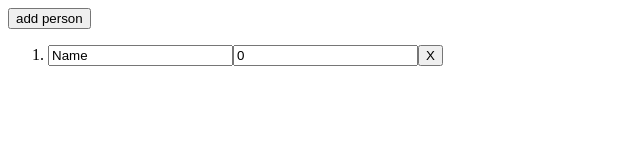
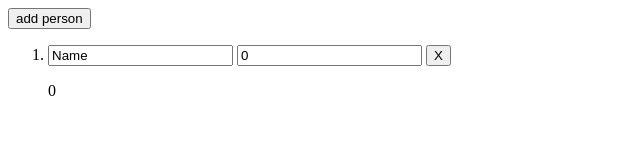
Before and after one commit to kebabbi/wiebetaaltwat, a plain HTML site: page vuetest.html in a window 1280 px wide. Shown: the full height of the page, 0-640 px from the left. Drawn offline with nearby package versions, Linux system fonts and the light colour scheme.

Commit message:
use computed value instead of button

```diff
--- a/vuetest.html
+++ b/vuetest.html
@@ -14,8 +14,11 @@
         <button v-on:click="addPerson">add person</button>
         <ol>
             <li v-for="(person, index) in people">
-                <input v-model="person.name"><input v-model="person.amount"><button v-on:click="people.splice(index, 1)">X</button>
+                <input v-model="person.name">
+                <input v-model.number="person.amount" type="number">
+                <button v-on:click="people.splice(index, 1)">X</button>
             </li>
+            <p>{{totalAmount}}</p>
         </ol>
     </div>
 
@@ -24,13 +27,18 @@
             el: '#app-4',
             data: {
                 people: [
-                { name: 'Name', amount: 0},
+                    { name: 'Name', amount: 0},
                 ]
             },
             methods: {
                 addPerson: function(){
                     this.people.push({name:'Name', amount: 0})
                 }
+            },
+            computed: {
+                totalAmount: function(){
+                    return this.people.reduce(function(sum, p) { return p.amount + sum  }, 0);
+                }
             }
         })
     </script>
```
